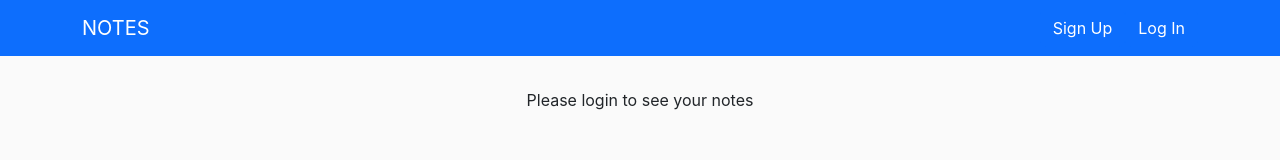
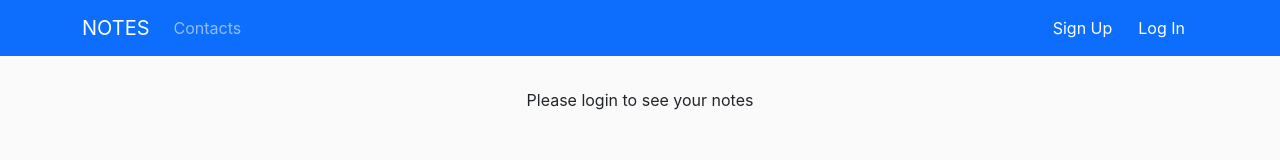
Before and after one commit to DobriJS/MERN-Notes-client, a React (Create React App) app: page / in a window 1280 px wide. Shown: the top 160 px of the page. Built offline with nearby package versions, Linux system fonts and the light colour scheme; no server answers.

Commit message:
Links to contacts and main page

```diff
--- a/src/components/NavBar.tsx
+++ b/src/components/NavBar.tsx
@@ -1,4 +1,5 @@
 import { Container, Nav, Navbar } from 'react-bootstrap';
+import { Link } from 'react-router-dom';
 import { NavBarProps } from '../interfaces';
 import NavBarLoggedInView from './NavBarLoggedInView';
 import NavBarLoggedOutView from './NavBarLoggedOutView';
@@ -12,9 +13,16 @@
   return (
     <Navbar bg='primary' variant='dark' expand='lg' sticky='top'>
       <Container>
-        <Navbar.Brand>NOTES</Navbar.Brand>
+        <Navbar.Brand as={Link} to='/'>
+          NOTES
+        </Navbar.Brand>
         <Navbar.Toggle aria-controls='main-navbar' />
         <Navbar.Collapse id='main-navbar'>
+          <Nav>
+            <Nav.Link as={Link} to='/contacts'>
+              Contacts
+            </Nav.Link>
+          </Nav>
           <Nav className='ms-auto'>
             {loggedInUser ? (
               <NavBarLoggedInView user={loggedInUser} onLogoutSuccessful={onLogoutSuccessful} />
```
